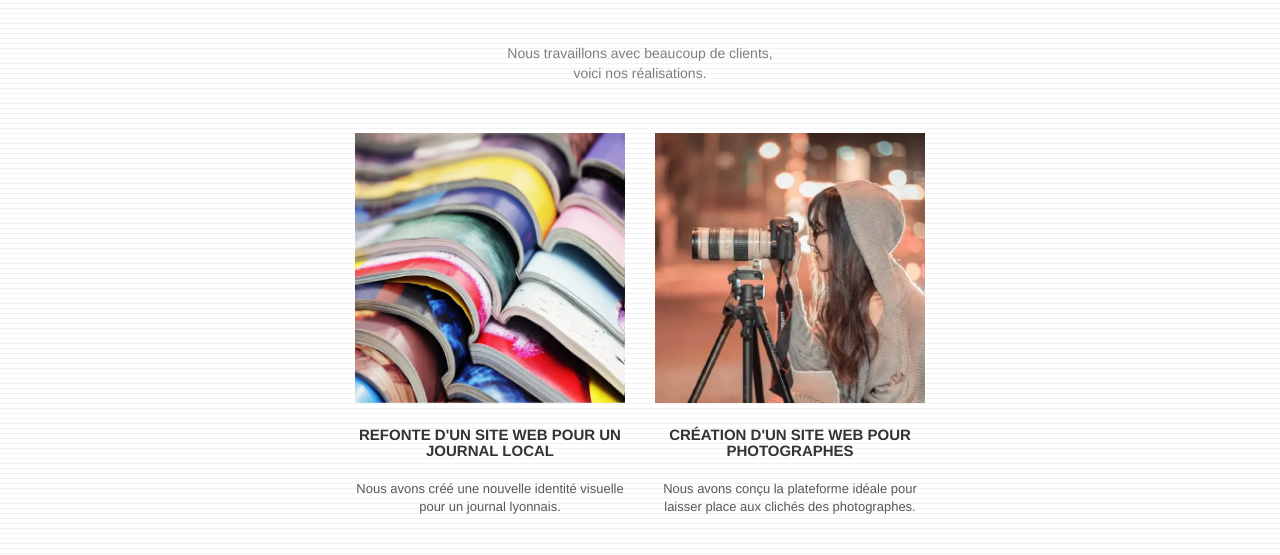
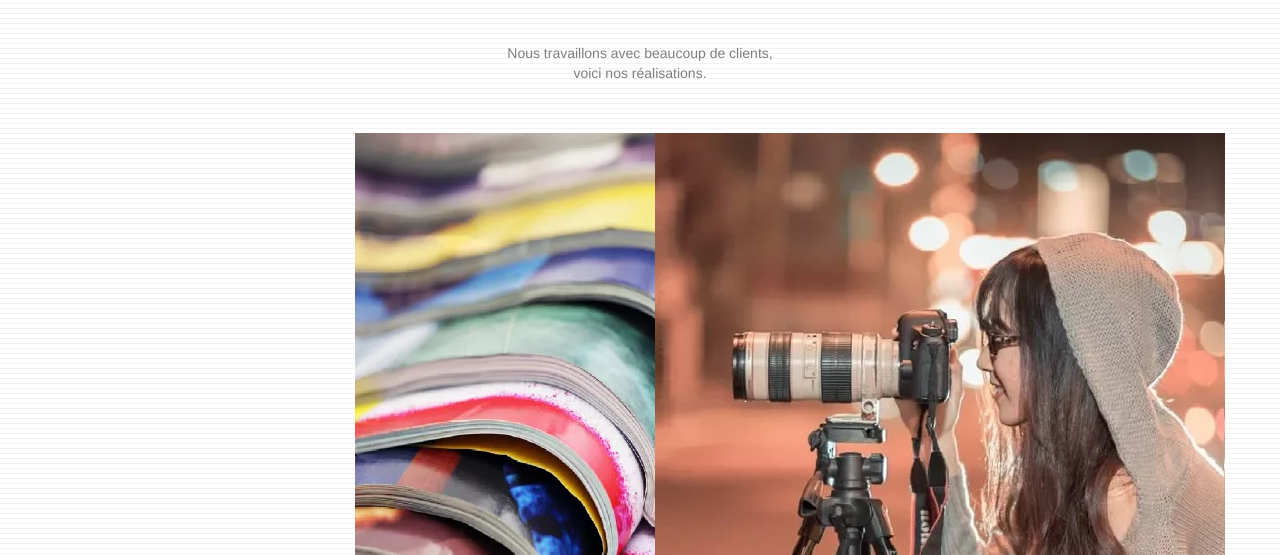
Before and after one commit to tbendev/LaPanthere2_TarnusBenjamin_082022, a plain HTML site: page index.html in a window 1280 px wide. Shown: the part 1780-2335 px from the top of the page. Drawn offline with Linux system fonts and the light colour scheme.

```diff
--- a/css/style.css
+++ b/css/style.css
@@ -2,7 +2,7 @@
   width: 100px;
 }
 .imgwebp {
-  width: 100%;
+  max-width: 570px;
   height: auto;
 }
 
```
